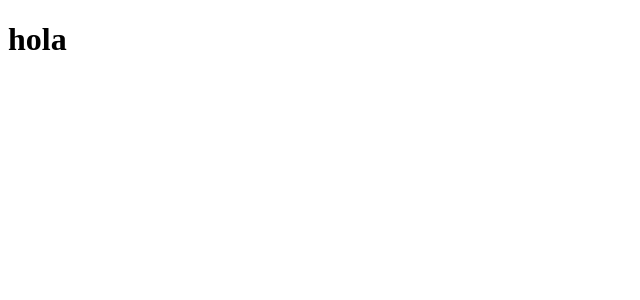
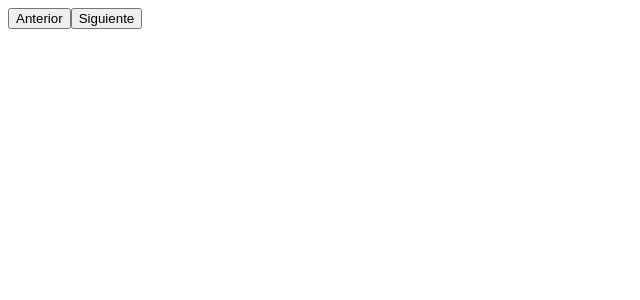
Before and after one commit to MarcoRosselDev/pokemon-API, a React (Vite) app: page / in a window 1280 px wide. Shown: the top 300 px of the page, without its empty margins (0-640 px from the left). Built offline with nearby package versions, Linux system fonts and the light colour scheme.

Commit message:
render metod  3

```diff
--- a/src/App.jsx
+++ b/src/App.jsx
@@ -1,9 +1,21 @@
 import React from "react";
+import { Button } from "./components/Button";
 
 const App = () => {
   return (
     <div>
-      <h1>hola</h1>
+      <Button
+        text="Anterior"
+        clicked={() => {
+          console.log("clicked Anterior");
+        }}
+      />
+      <Button
+        text="Siguiente"
+        clicked={() => {
+          console.log("clicked Siguiente");
+        }}
+      />
     </div>
   );
 };
--- /dev/null
+++ b/src/components/Button.jsx
@@ -0,0 +1,9 @@
+const Button = ({ text, clicked }) => {
+  return (
+    <>
+      <button onClick={clicked}>{text}</button>
+    </>
+  );
+};
+
+export { Button };
```
